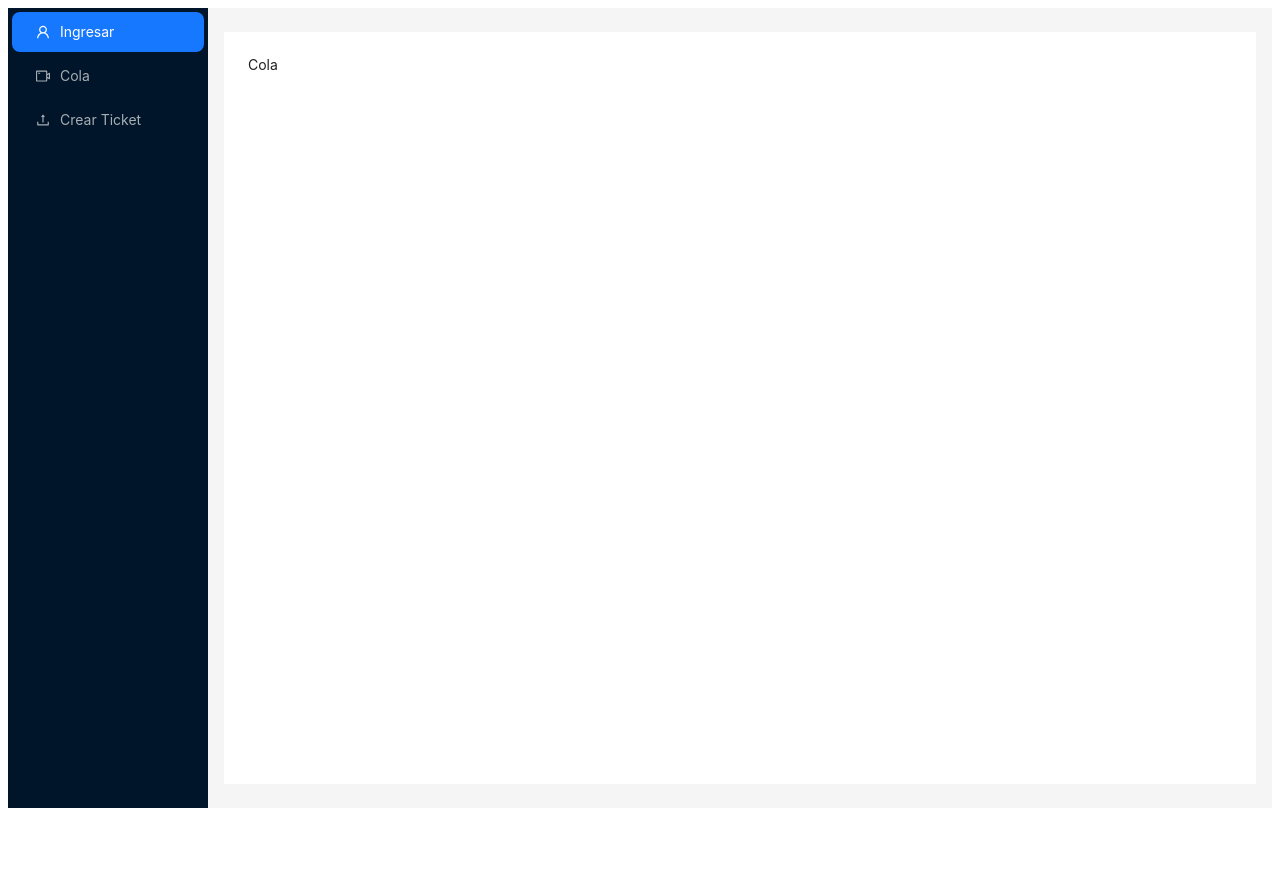
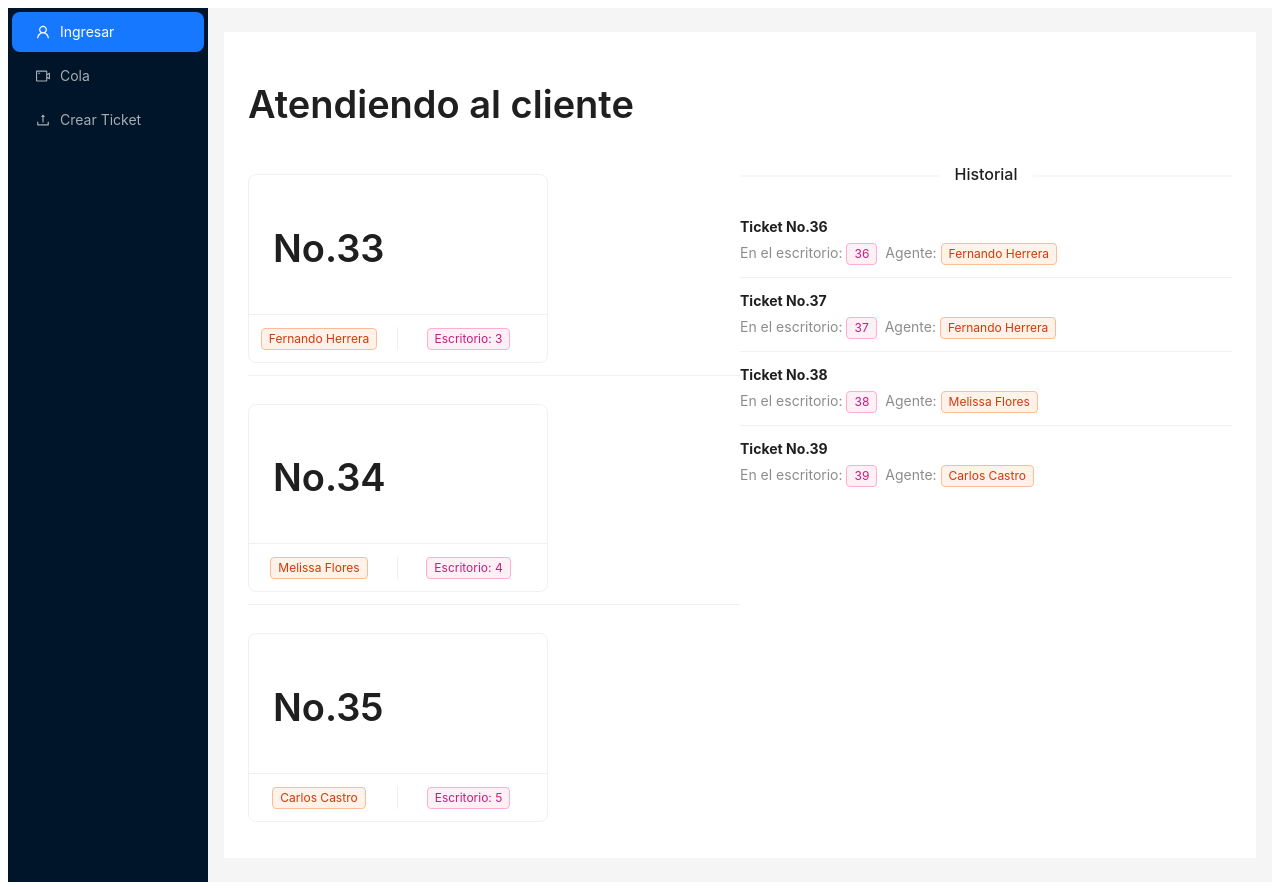
Before and after one commit to JosephMSS/TicketApp-App-de-colas, a React (Vite) app in the folder client/: page /cola in a window 1280 px wide. Before the commit the page ends 816 px from the top, so only its background shows below. Built offline with nearby package versions, Linux system fonts and the light colour scheme.

Commit message:
add QueuePage

```diff
--- a/client/src/components/Layout.component.jsx
+++ b/client/src/components/Layout.component.jsx
@@ -11,7 +11,7 @@
     token: { colorBgContainer },
   } = theme.useToken();
   return (
-    <AntLayout style={{ height: "100vh" }}>
+    <AntLayout style={{ height: "100" }}>
       <Sider collapsedWidth='0' breakpoint="md">
         <div className="demo-logo-vertical" />
         <Menu
--- /dev/null
+++ b/client/src/mock/data-tmp-cola.js
@@ -0,0 +1,37 @@
+export const data = [
+  {
+    ticketNo: 33,
+    escritorio: 3,
+    agente: "Fernando Herrera",
+  },
+  {
+    ticketNo: 34,
+    escritorio: 4,
+    agente: "Melissa Flores",
+  },
+  {
+    ticketNo: 35,
+    escritorio: 5,
+    agente: "Carlos Castro",
+  },
+  {
+    ticketNo: 36,
+    escritorio: 3,
+    agente: "Fernando Herrera",
+  },
+  {
+    ticketNo: 37,
+    escritorio: 3,
+    agente: "Fernando Herrera",
+  },
+  {
+    ticketNo: 38,
+    escritorio: 2,
+    agente: "Melissa Flores",
+  },
+  {
+    ticketNo: 39,
+    escritorio: 5,
+    agente: "Carlos Castro",
+  },
+];
--- /dev/null
+++ b/client/src/mock/index.js
@@ -0,0 +1 @@
+export * from './data-tmp-cola.js';
--- a/client/src/pages/Cola.page.jsx
+++ b/client/src/pages/Cola.page.jsx
@@ -1,3 +1,55 @@
+import { Card, Col, Divider, List, Row, Tag, Typography } from "antd";
+import { data } from "../mock";
+const { Title, Text } = Typography;
 export const Cola = () => {
-  return <div>Cola</div>;
+  return (
+    <>
+      <Title level={1}>Atendiendo al cliente</Title>
+      <Row>
+        <Col span={12}>
+          <List
+            dataSource={data.slice(0, 3)}
+            renderItem={(item) => {
+              return (
+                <List.Item>
+                  <Card
+                    style={{ width: 300, marginTop: 16 }}
+                    actions={[
+                      <Tag color="volcano">{item.agente}</Tag>,
+                      <Tag color="magenta">Escritorio: {item.escritorio}</Tag>,
+                    ]}
+                  >
+                    <Title>No.{item.ticketNo}</Title>
+                  </Card>
+                </List.Item>
+              );
+            }}
+          />
+        </Col>
+        <Col span={12}>
+          <Divider>Historial</Divider>
+          <List
+            dataSource={data.slice(3)}
+            renderItem={(item) => {
+              return (
+                <List.Item>
+                  <List.Item.Meta
+                    title={`Ticket No.${item.ticketNo}`}
+                    description={
+                      <>
+                        <Text type="secondary">En el escritorio: </Text>
+                        <Tag color="magenta">{item.ticketNo}</Tag>
+                        <Text type="secondary">Agente: </Text>
+                        <Tag color="volcano">{item.agente}</Tag>
+                      </>
+                    }
+                  />
+                </List.Item>
+              );
+            }}
+          />
+        </Col>
+      </Row>
+    </>
+  );
 };
```
